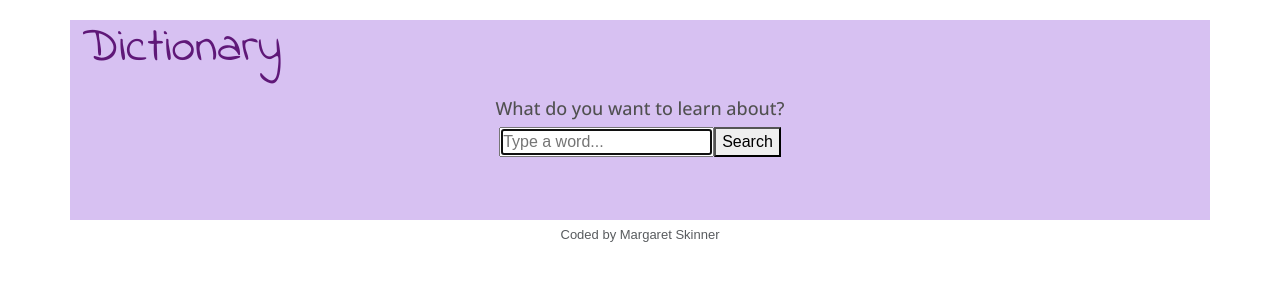
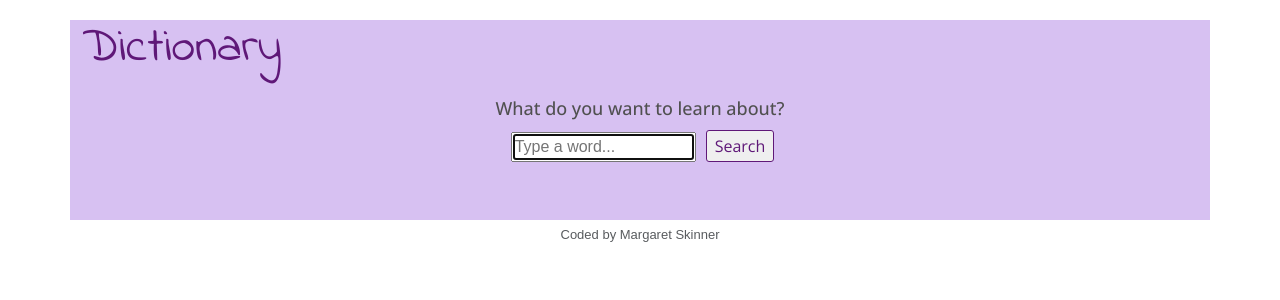
Before and after one commit to mtskinner915/react-dictionary-app, a React (Create React App) app: page / in a window 1280 px wide. Shown: the top 300 px of the page. Built offline with nearby package versions, Linux system fonts and the light colour scheme.

Commit message:
Added search button CSS

```diff
--- a/src/Dictionary.css
+++ b/src/Dictionary.css
@@ -1,3 +1,18 @@
 form {
   text-align: center;
 }
+.search-input {
+  margin: 5px;
+  max-width: 185px;
+}
+.search-button {
+  border-style: solid;
+  border-width: 1px;
+  border-radius: 3px;
+  border-color: #5f1878;
+  font-family: "Open Sans", sans-serif;
+  font-size: 16px;
+  color: #5f1878;
+  margin-left: 5px;
+  padding: 3px 8px 3px 8px;
+}
--- a/src/Dictionary.js
+++ b/src/Dictionary.js
@@ -17,12 +17,13 @@ export default function Dictionary() {
     <div className="Dictionary">
       <form onSubmit={Search}>
         <input
+          className="search-input"
           type="search"
           onChange={handleKeywordChange}
           autoFocus={true}
           placeholder="Type a word..."
         />
-        <button>Search</button>
+        <button className="search-button">Search</button>
       </form>
     </div>
   );
```
